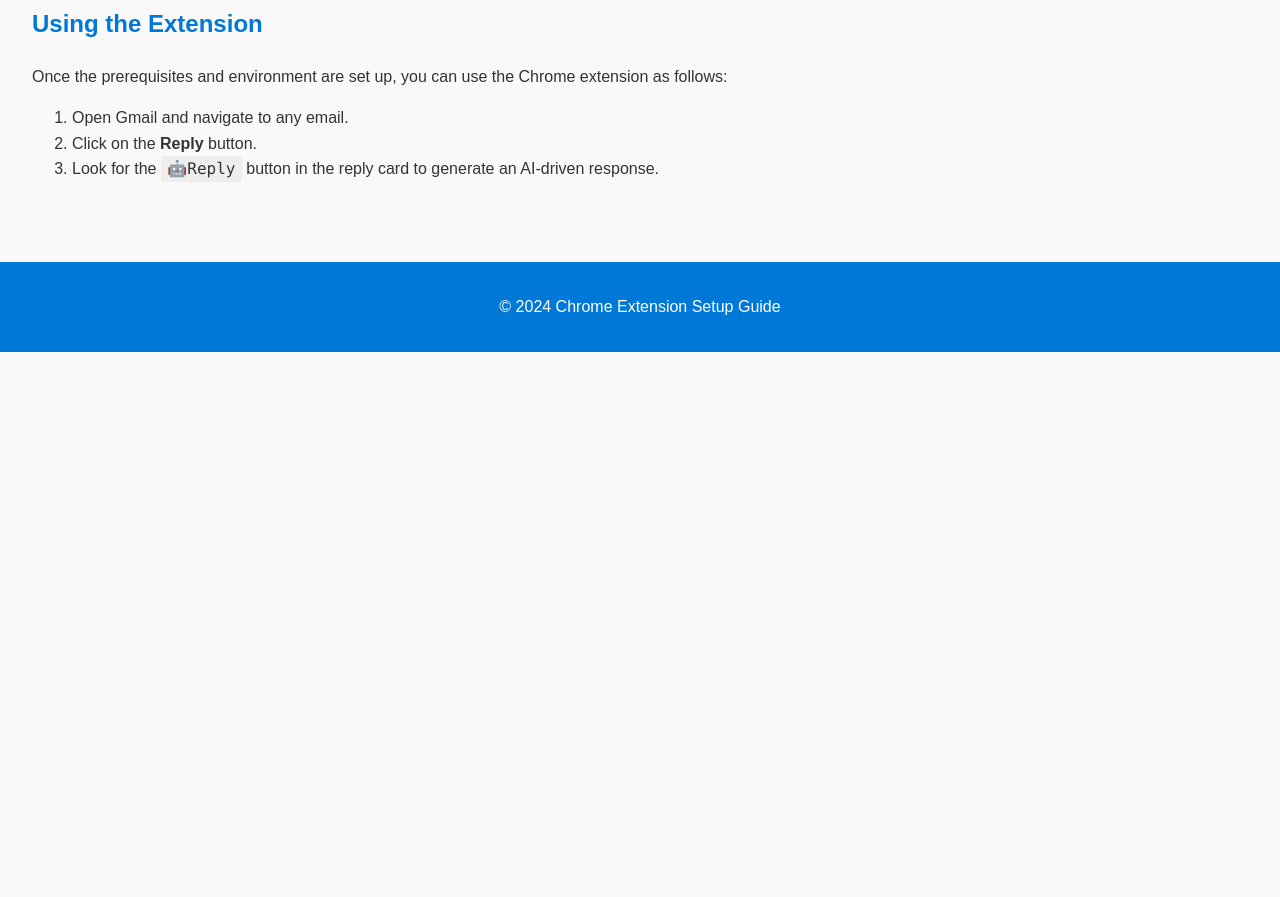
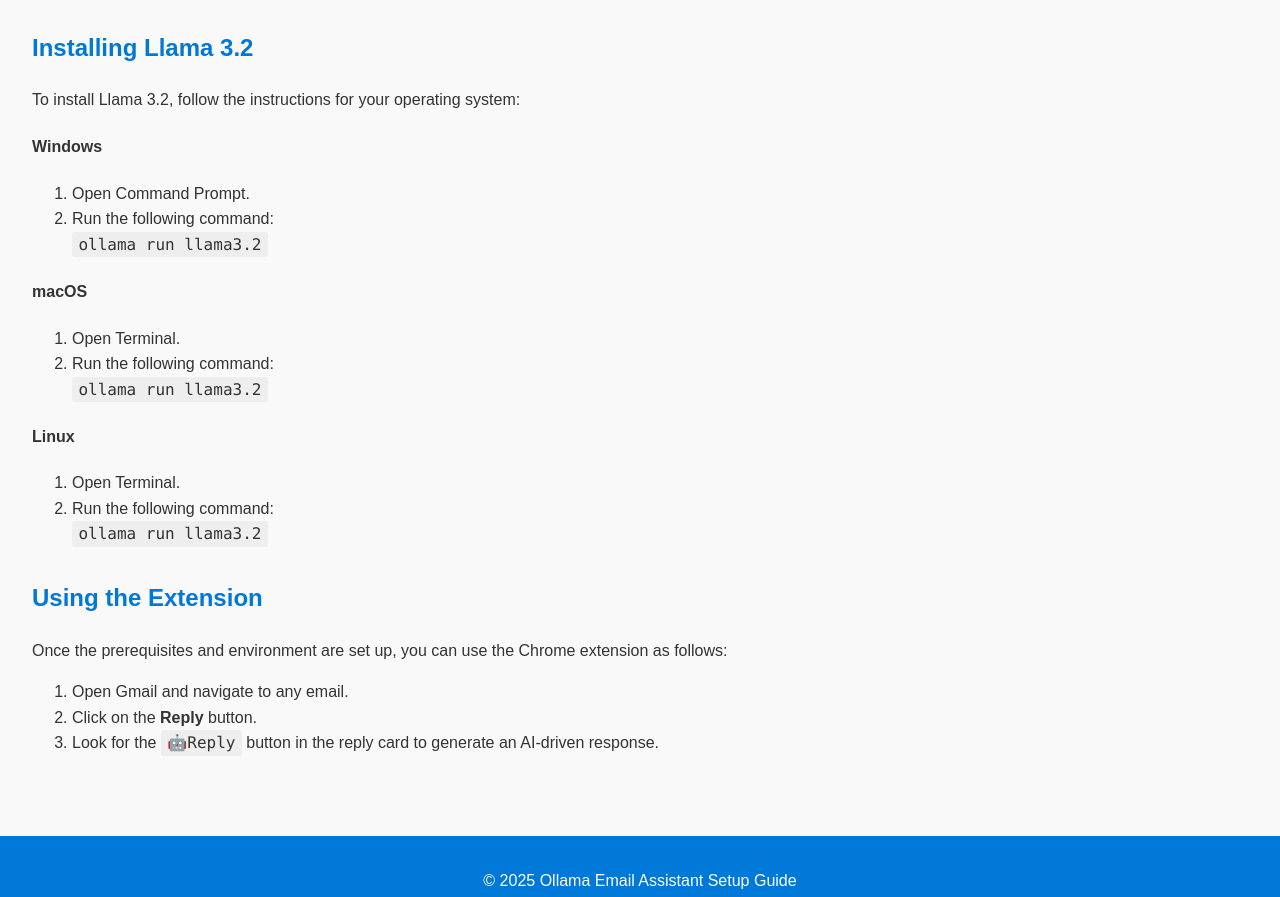
Before and after one commit to fzkhan19/ollama-extension-setup, a plain HTML site: page index.html in a window 1280 px wide. Shown: the part 1550-2447 px from the top of the page. Before the commit the page ends 1902 px from the top, so only its background shows below. Drawn offline with Linux system fonts and the light colour scheme.

Commit message:
feat: fixed some bugs

```diff
--- a/index.html
+++ b/index.html
@@ -50,7 +50,17 @@
   </head>
   <body>
     <header>
-      <h1>Setup Guide for the Chrome Extension</h1>
+      <h1
+        style="
+          color: #fff;
+          display: flex;
+          justify-content: center;
+          align-items: center;
+        "
+      >
+        <img src="logo.png" alt="Ollama Logo" width="100" />
+        Setup Guide for the Ollama Email Assistant
+      </h1>
     </header>
 
     <main>
@@ -63,10 +73,7 @@
         <ul>
           <li>
             <strong>Ollama:</strong> Install Ollama from their official website:
-            <a href="https://ollama.ai">https://ollama.ai</a>
-          </li>
-          <li>
-            <strong>Llama 3.2:</strong> Installed and running within Ollama.
+            <a href="https://ollama.ai" target="_blank">https://ollama.ai</a>
           </li>
         </ul>
       </section>
@@ -169,6 +176,34 @@
       </section>
 
       <section>
+        <h2>Installing Llama 3.2</h2>
+        <p>
+          To install Llama 3.2, follow the instructions for your operating
+          system:
+        </p>
+
+        <h4>Windows</h4>
+        <ol>
+          <li>Open Command Prompt.</li>
+          <li>Run the following command:</li>
+          <code>ollama run llama3.2</code>
+        </ol>
+
+        <h4>macOS</h4>
+        <ol>
+          <li>Open Terminal.</li>
+          <li>Run the following command:</li>
+          <code>ollama run llama3.2</code>
+        </ol>
+
+        <h4>Linux</h4>
+        <ol>
+          <li>Open Terminal.</li>
+          <li>Run the following command:</li>
+          <code>ollama run llama3.2</code>
+        </ol>
+      </section>
+      <section>
         <h2>Using the Extension</h2>
         <p>
           Once the prerequisites and environment are set up, you can use the
@@ -186,7 +221,7 @@
     </main>
 
     <footer>
-      <p>&copy; 2024 Chrome Extension Setup Guide</p>
+      <p>© 2025 Ollama Email Assistant Setup Guide</p>
     </footer>
   </body>
 </html>
```
Also changed, not shown: logo.png (added).
